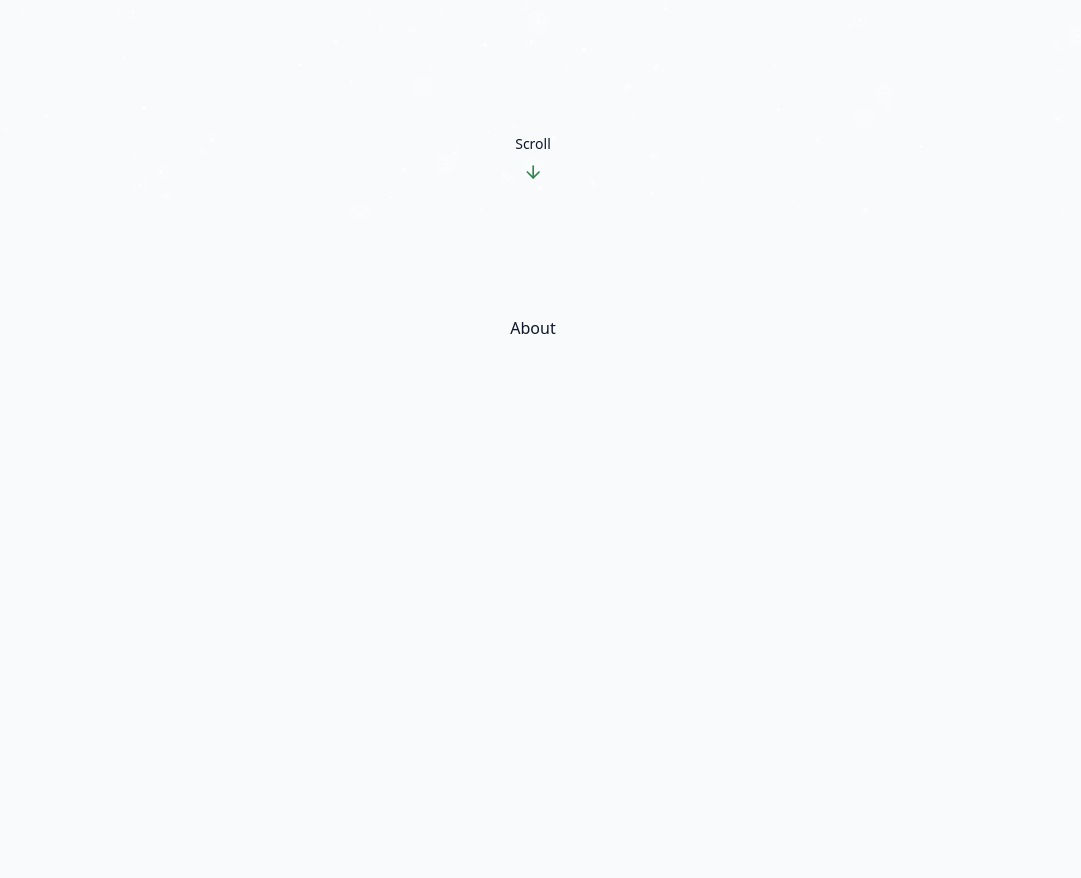
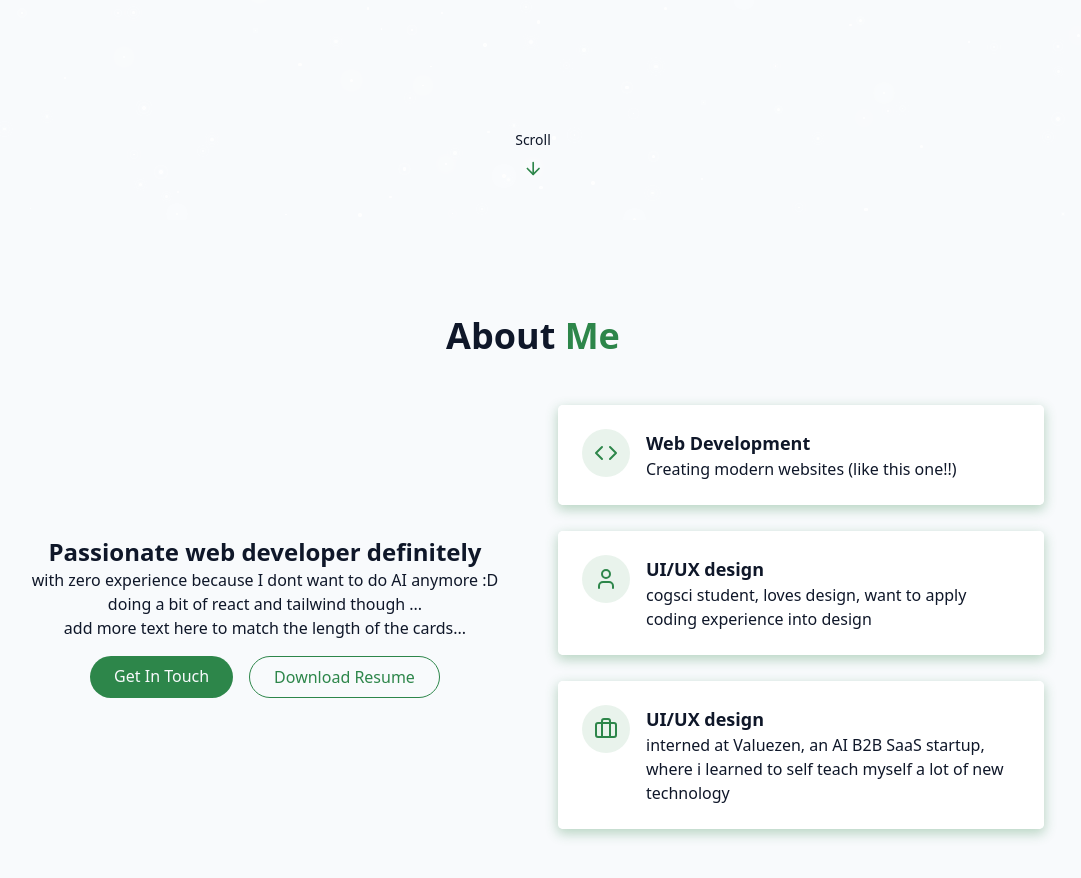
Before and after one commit to avistara/portfolio-t, a React (Vite) app: page / in a window 1280 px wide. Shown: the part 580-1458 px from the top of the page, without its empty margins (107-1188 px from the left). Before the commit the page ends 1016 px from the top, so only its background shows below. Built offline with nearby package versions, Linux system fonts and the light colour scheme.

Commit message:
nov4 end aboutme complete

```diff
--- a/src/components/AboutSection.jsx
+++ b/src/components/AboutSection.jsx
@@ -1,11 +1,83 @@
+import { Briefcase, Code, User } from "lucide-react";
 export const AboutSection = () => {
   return (
     <section id="about" className="py-24 px-4 relative">
       {" "}
       <div className="container mx-auto max-w-5xl">
-        <h2>
-          About <span></span>
+        <h2 className="text-3xl md:text-4xl font-bold mb-12 text-center">
+          About <span className="text-primary">Me </span>
         </h2>
+        <div className="grid grid-cols-1 md:grid-cols-2 gap-12 items-center">
+          <div>
+            <h3 className="text-2xl font-semibold">
+              {" "}
+              Passionate web developer definitely
+            </h3>
+            <p className="text-muted-foreground">
+              with zero experience because I dont want to do AI anymore :D
+            </p>
+            <p className="text-muted-foreground">
+              doing a bit of react and tailwind though ...
+            </p>
+            <p>add more text here to match the length of the cards...</p>
+            <div className="flex flex-col sm:flex-row gap-4 pt-4 justify-center">
+              <a href="#contact" className="cosmic-button">
+                Get In Touch
+              </a>
+              {/** can add resume link here for download */}
+              <a
+                href=""
+                className="px-6 py-2 rounded-full border border-primary text-primary hover:bg-primary/10 transition-colors duration-300"
+              >
+                Download Resume
+              </a>
+            </div>
+          </div>
+
+          <div className="grid grid-cols-1 gap-6">
+            <div className="gradient-border p-6 card-hover">
+              <div className="flex items-start gap-4">
+                <div className="p-3 rounded-full bg-primary/10">
+                  <Code className="h-6 w-6 text-primary" />
+                </div>
+                <div className="text-left">
+                  <h4 className="font-semibold text-lg "> Web Development</h4>
+                  <p className="text-muted-foreground">
+                    Creating modern websites (like this one!!){" "}
+                  </p>
+                </div>
+              </div>
+            </div>
+            <div className="gradient-border p-6 card-hover">
+              <div className="flex items-start gap-4">
+                <div className="p-3 rounded-full bg-primary/10">
+                  <User className="h-6 w-6 text-primary"></User>
+                </div>
+                <div className="text-left">
+                  <h4 className="font-semibold text-lg "> UI/UX design</h4>
+                  <p className="text-muted-foreground">
+                    cogsci student, loves design, want to apply coding
+                    experience into design
+                  </p>
+                </div>
+              </div>
+            </div>
+            <div className="gradient-border p-6 card-hover">
+              <div className="flex items-start gap-4">
+                <div className="p-3 rounded-full bg-primary/10">
+                  <Briefcase className="h-6 w-6 text-primary"></Briefcase>
+                </div>
+                <div className="text-left">
+                  <h4 className="font-semibold text-lg "> UI/UX design</h4>
+                  <p className="text-muted-foreground">
+                    interned at Valuezen, an AI B2B SaaS startup, where i
+                    learned to self teach myself a lot of new technology
+                  </p>
+                </div>
+              </div>
+            </div>
+          </div>
+        </div>
       </div>
     </section>
   );
--- /dev/null
+++ b/src/components/SkillsSection.jsx
@@ -0,0 +1,6 @@
+/**list skills, rate them (? terrible idea, would rather link to actual things ive done with the skills) */
+
+const skills = [{ name: "HTML/CSS", level: 2, category: "frontend" }];
+export const SkillsSection = () => {
+  return <section> </section>;
+};
--- a/src/index.css
+++ b/src/index.css
@@ -82,7 +82,7 @@
     --background: 210 47% 4%;
     --foreground: 222 40% 91%;
 
-    --card: 222 47% 8%;
+    --card: 222 47% 6%;
 
     --primary: 160 84% 30%;
     --primary-foreground: 213 31% 91%;
@@ -132,9 +132,23 @@
 }
 
 @utility card-hover {
-  @apply transition-transform duration-300 hover:shadow-lg;
-  text-shadow: 0 0 10px rgba(167, 139, 250, 0.5);
+  @apply bg-card transition-transform duration-300 hover:scale-[1.02];
+
+  box-shadow: 0 4px 12px hsl(var(--primary) / 0.3);
+
+  .dark & {
+    box-shadow: 0 0 8px hsl(var(--primary) / 0.2);
+  }
+
+  &:hover {
+    box-shadow: 0 6px 18px hsl(var(--primary) / 0.45);
+  }
+
+  .dark &:hover {
+    box-shadow: 0 0 24px hsl(var(--primary) / 0.6);
+  }
 }
+
 @utility gradient-border {
   @apply relative rounded-md;
   background: linear-gradient (to right, hsl(var(--primary)), hsl(var(--card)));
```
Also changed, not shown: 1 other file (tests, documents, lock files or other folders).
